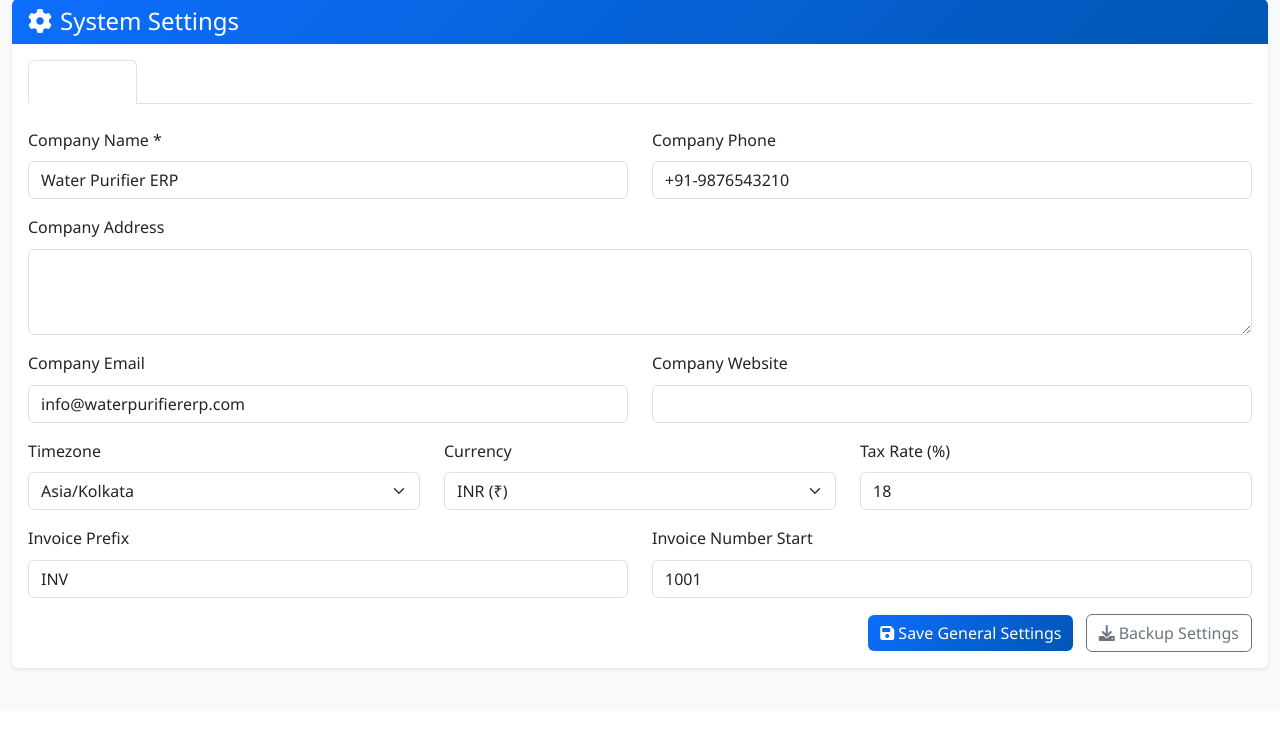
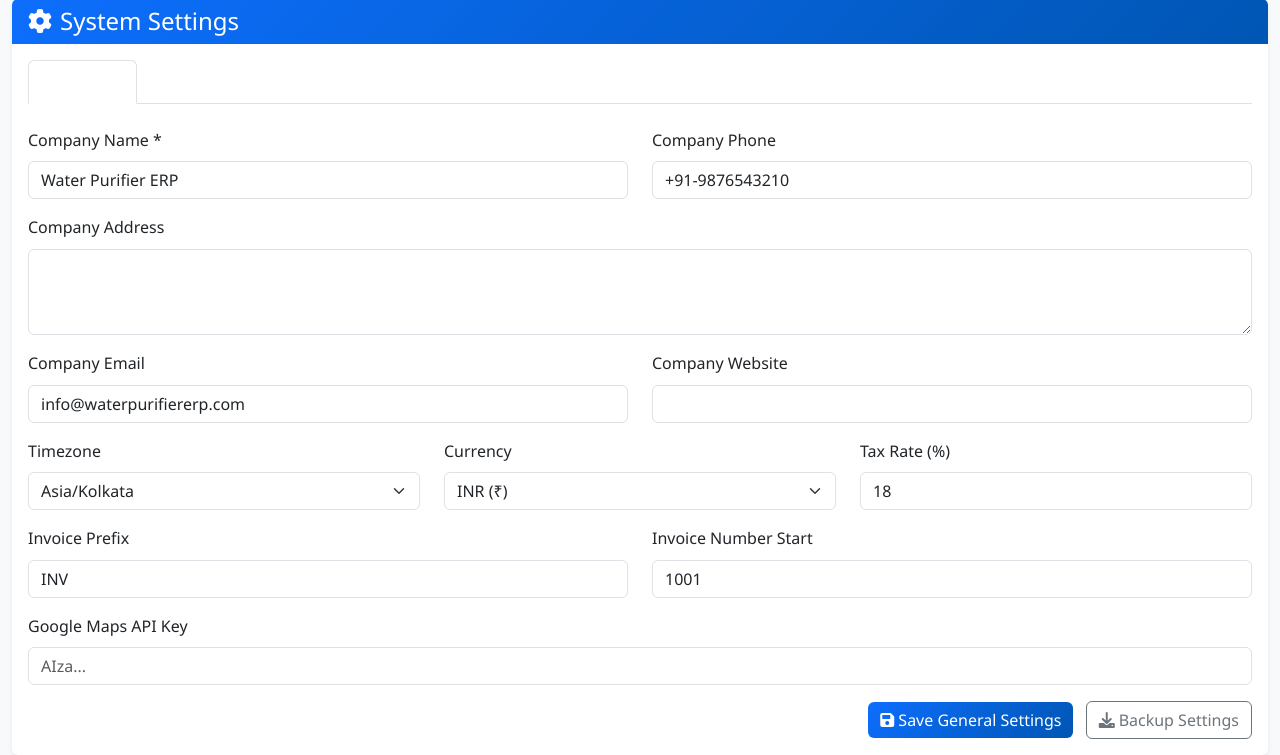
Before and after one commit to rafshansakib04-stack/Ecommerce, a PHP site: page /admin/settings.php in a window 1280 px wide. Shown: the part 89-844 px from the top of the page. Before the commit the page ends 760 px from the top, so only its background shows below. Run offline with PHP 8.4, Linux system fonts and the light colour scheme; a user stored in the database is signed in; data comes from the database, SQL or seed files in the repository.

Commit message:
feat: Add Google Maps API key setting and usage
Co-authored-by: rafshansakib04 <rafshansakib04@gmail.com>

```diff
--- a/admin/settings.php
+++ b/admin/settings.php
@@ -67,7 +67,8 @@ function updateGeneralSettings($db, $data) {
             'currency' => $data['currency'],
             'tax_rate' => $data['tax_rate'],
             'invoice_prefix' => $data['invoice_prefix'],
-            'invoice_number_start' => $data['invoice_number_start']
+            'invoice_number_start' => $data['invoice_number_start'],
+            'google_maps_api_key' => $data['google_maps_api_key'] ?? ''
         ];
 
         foreach ($settings as $key => $value) {
@@ -325,6 +326,12 @@ function testSMS($data) {
                                             <input type="number" class="form-control" id="invoice_number_start" name="invoice_number_start" min="1" value="<?php echo htmlspecialchars($settingsArray['invoice_number_start'] ?? '1001'); ?>">
                                         </div>
                                     </div>
+                            <div class="row">
+                                <div class="col-md-12 mb-3">
+                                    <label for="google_maps_api_key" class="form-label">Google Maps API Key</label>
+                                    <input type="text" class="form-control" id="google_maps_api_key" name="google_maps_api_key" value="<?php echo htmlspecialchars($settingsArray['google_maps_api_key'] ?? ''); ?>" placeholder="AIza...">
+                                </div>
+                            </div>
                                     <div class="text-end">
                                         <button type="submit" class="btn btn-primary">
                                             <i class="fas fa-save me-1"></i>Save General Settings
```
Also changed, not shown: customer/service-tracking-map.php (+6 -1 lines).
